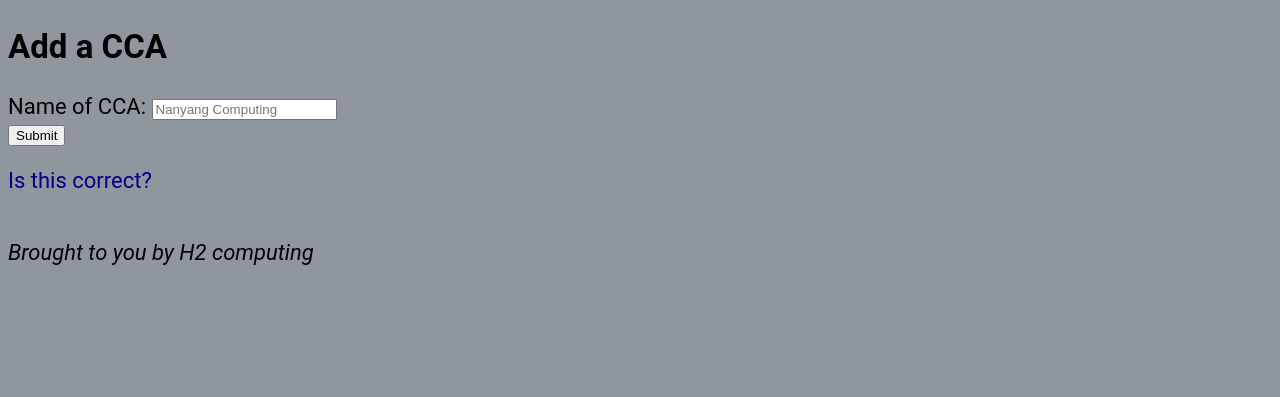
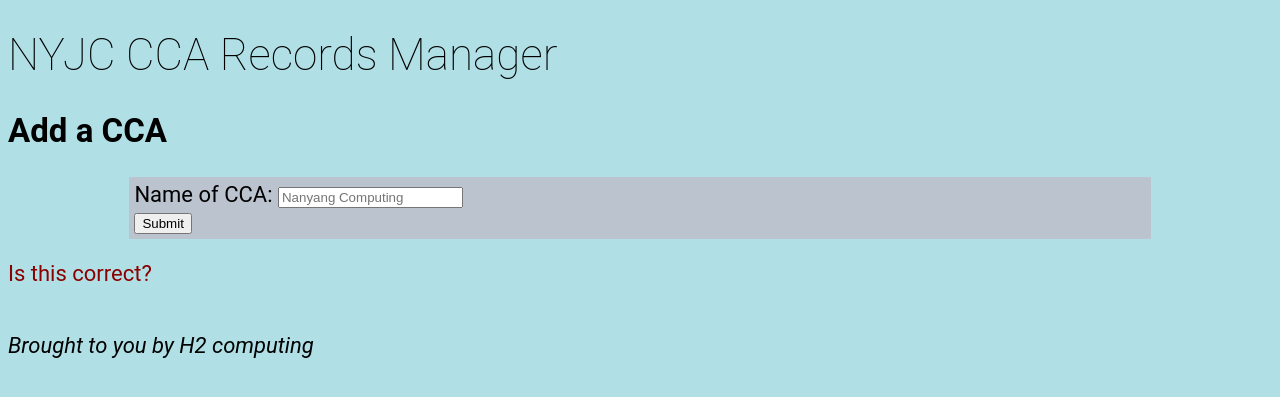
Before and after one commit to KanOnnKit/TOKCapstoneProject, a Flask app: page /add?type=cca in a window 1280 px wide. Shown: the top 397 px of the page. Run offline with Flask 2, Linux system fonts and the light colour scheme; parts of the project's set-up code (start-up, migrations or seed data) failed here and were passed over.

Commit message:
made UI more consistent added NYJC CCA Records Manager header/title thingy
Added small icons for options

Changed background color

```diff
--- a/static/style.css
+++ b/static/style.css
@@ -1,7 +1,11 @@
 body {
-    background-color: #90969e;
+    background-color: powderblue;
     font-size: 22px;
-    font-family: 'Roboto', sans-serif;
+    font-family: 'Roboto', sans-serif;  /* backup font */
+}
+
+h1.subheader{
+    font-size: 100%;
 }
 
 h1 {
@@ -23,6 +27,7 @@ p {
 
 p.confirm{
     color: darkred;
+    font-style: bolder;
 }
 
 a {
@@ -41,4 +46,12 @@ a {
 .success{
     font-family: 'Ma Shan Zheng', cursive;
     font-size: 44px;
+    font-color: grey;
 }
+
+form.form_body{
+    background-color: #bbc3ce;
+    margin: auto;
+    width: 80%;
+    padding: 5px;
+}
--- a/templates/add.html
+++ b/templates/add.html
@@ -6,13 +6,16 @@
 </head>
 
 <body>
+    <h1>NYJC CCA Records Manager</h1>
+
     {% if type == 'cca' %}
     <!-- sends name -->
     <h2 class='form_subheader'>Add a CCA</h2>
     <form
         action="/add?type=cca"
         method="post"
-        id="cca_info">
+        id="cca_info"
+        class='form_body'>
 <!-- insert form here -->
     <label for="name">Name of CCA:</label>
     <input
@@ -26,7 +29,7 @@
     <input type='submit' value='Submit'/>
 <!-- end of form -->
     </form>
-    <p>Is this correct?</p>
+    <p class='confirm'>Is this correct?</p>
 
     {% elif type == 'activity' %}
     <!-- sends name, cca_id, start_date, end_date, description -->
@@ -34,7 +37,8 @@
     <form
         action="/add?type=activity"
         method="post"
-        id="cca_info" >
+        id="cca_info"
+        class='form_body'>
 <!-- start of form -->
     <label for="name">Name of Activity:</label>
         <input
@@ -44,7 +48,7 @@
             placeholder='Cyberthon 2022'
             value=''
             size=20
-            required=required/><br />
+            required=required/><br /><br />
 
     <label><strong>Activity Duration</strong></label><br />
         <label for="start_date">Start date:</label>
@@ -59,26 +63,36 @@
             id="end_date"
             name="end_date"
             required=required/><br />
+        <br />
 
-    <label for="description">Description of the activity (optional): </label>
-        <input
+    <label for="description">Description of the activity (optional): </label><br />
+<!--         <input
             type="text"
             id="description"
             name="description"
             maxlength=300
             value=''
-            placeholder="(300 words)"/><br />
+            placeholder="(300 words)"/><br /> -->
+        <textarea
+            id='description'
+            name='description'
+            maxlength=300
+            rows=5
+            cols=30
+            placeholder="(300 words)"></textarea>
+    <br />
+    <p class='confirm'>
+        <strong>Is this correct? </strong>
+        <input type='submit' value='Submit' size=12/>
+    </p>
 
-    <br />
-    <input type='submit' value='Submit' size=12/>
 <!-- end of form -->
     </form>
-    <p class='confirm'>Is this correct?</p>
 
     {% else %}
 
     <!-- redirects user to the correct page -->
-    <h1>What would you like to do?</h1>
+    <h1 class="subheader">What would you like to do?</h1>
     <div class='mainpage'>
         <p>Do you want to: <br />
             <p class='options'>
--- a/templates/confirm.html
+++ b/templates/confirm.html
@@ -10,12 +10,14 @@
 </head>
 
 <body>
-    <h1 style="text-align:center">Success</h1>
+    <h1>NYJC CCA Records Manager</h1>
+    <h1 class='subheader' style="text-align:center">Success</h1>
     <p style="text-align:center" class='success'>
         Task accomplished successfully!<br />
         Thanks for using it! :D
     </p>
 
+    <div class='mainpage'>
         <div id='brought2u'>
         Brought to you by
             2113 H2 computing<br /><br />
@@ -25,6 +27,6 @@
              - Koh Hong Li Linus<br />
              - Hui Yi Xhi<br />
         </div>
-
+    </div>
 </body>
 </html>
--- a/templates/edit.html
+++ b/templates/edit.html
@@ -6,6 +6,8 @@
 </head>
 
 <body>
+    <h1>NYJC CCA Records Manager</h1>
+
     {% if type == 'activity' %}
         {% if associated_students is defined %}
             {% set names = associated_students %}
@@ -109,7 +111,7 @@
 
     {% else %}
     <!-- new form -->
-    <h1>What would you like to do?</h1>
+    <h1 class='subheader'>What would you like to do?</h1>
     <div class='mainpage'>
         <p>Do you want to:<br />
             <p class='options'>
--- a/templates/view.html
+++ b/templates/view.html
@@ -6,6 +6,8 @@
 </head>
 
 <body>
+    <h1>NYJC CCA Records Manager</h1>
+
     {% if type == 'activity' %}
         {% if data_dict is not defined %}
         <!-- no info sent to page -->
@@ -123,7 +125,7 @@
 
     {% else %}
     <!-- new form -->
-    <h1>What would you like to do?</h1>
+    <h1 class="subheader">What would you like to do?</h1>
     <div class='mainpage'>
     <p>
         Do you want to:<br />
```
Also changed, not shown: templates/index.html (+17 -4 lines), static/add.png (added), static/edit.png (added), static/view.png (added). Lines whose indentation alone changed are shown as unchanged.
